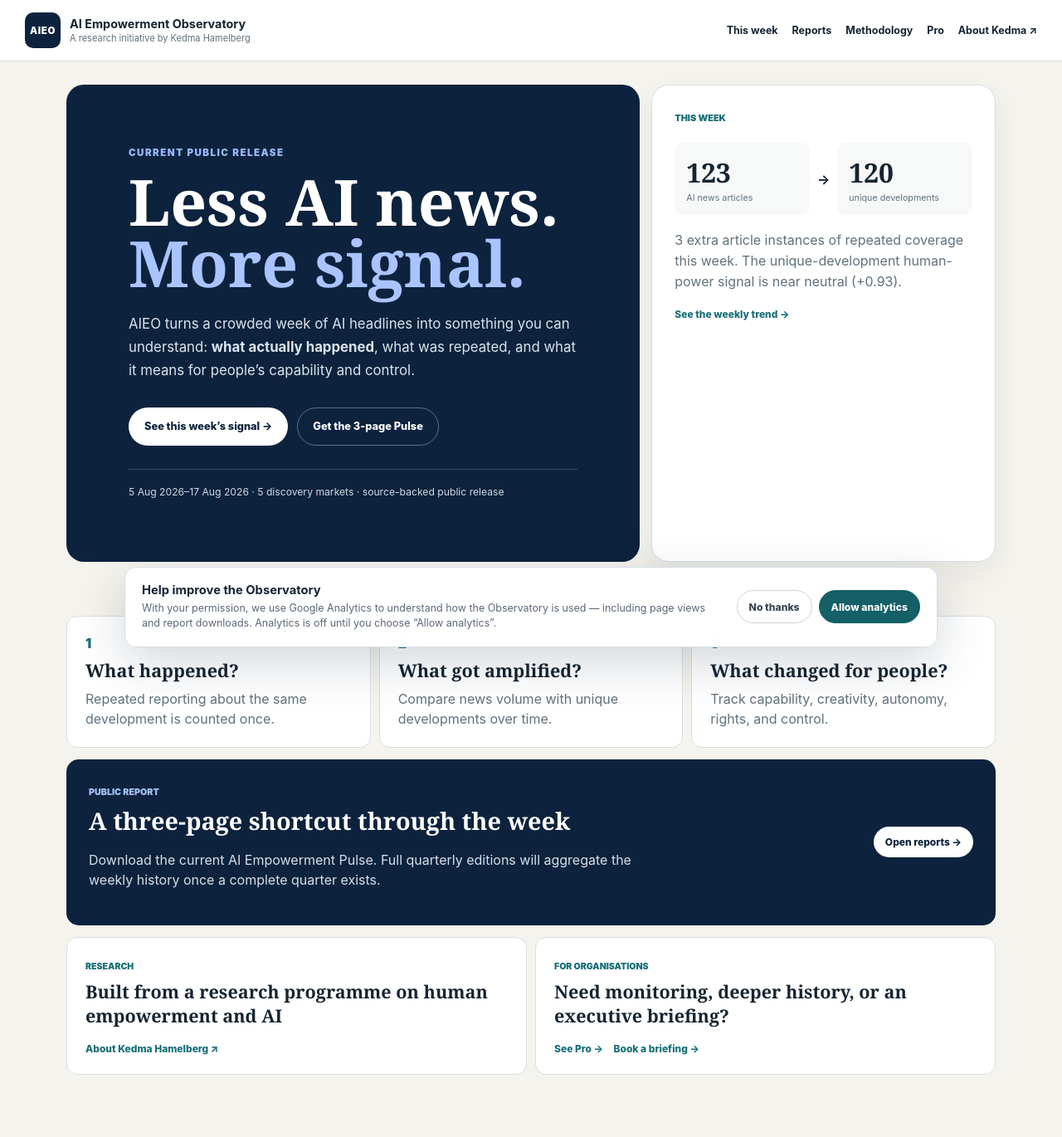
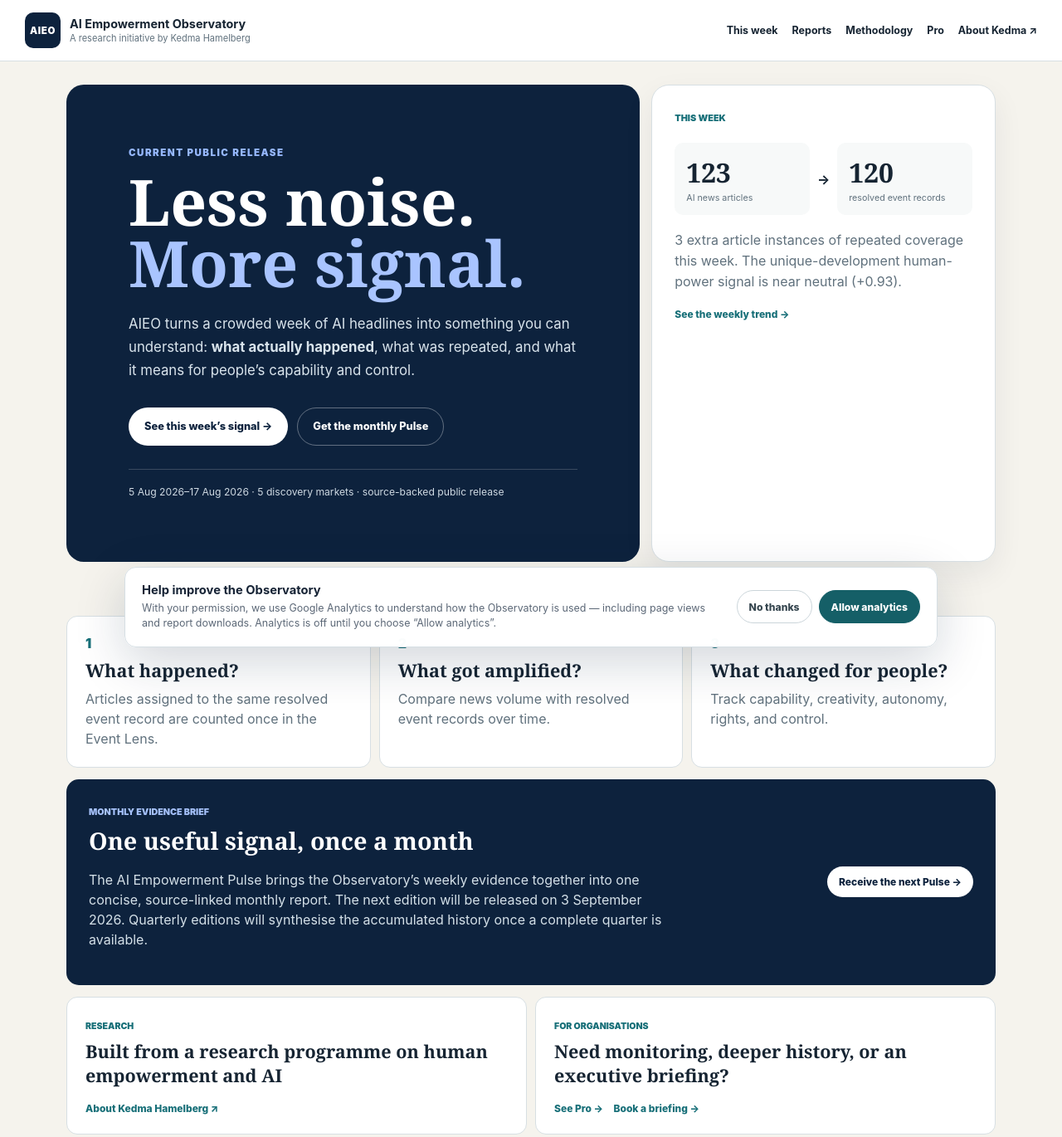
Before and after one commit to kedmahamelberg-ai/ai-empowerment-observatory, a plain HTML site: page index.html in a window 1280 px wide. Shown: the top 1370 px of the page at 83% size. Drawn offline with Linux system fonts and the light colour scheme.

Commit message:
Add files via upload

```diff
--- a/index.html
+++ b/index.html
@@ -31,8 +31,8 @@
       "AIEO",
       "AI Empowerment Observatory by Kedma Hamelberg"
     ]
-}
-</script>
+  }
+  </script>
 </head>
 
 <body>
@@ -66,7 +66,7 @@
         <p id="release-badge" class="kicker">Loading current release…</p>
 
         <h1>
-          Less AI news.
+          Less noise.
           <em>More signal.</em>
         </h1>
 
@@ -78,7 +78,7 @@
 
         <div class="hero-actions">
           <a class="button primary" href="./edu/">See this week’s signal →</a>
-          <a class="button secondary" href="./report/">Get the 3-page Pulse</a>
+          <a class="button secondary" href="./report/">Get the monthly Pulse</a>
         </div>
 
         <div id="scope-strip" class="scope-strip">
@@ -99,7 +99,7 @@
 
           <article>
             <strong id="home-event-count">—</strong>
-            <small>unique developments</small>
+            <small>resolved event records</small>
           </article>
         </div>
 
@@ -115,13 +115,13 @@
       <article>
         <span>1</span>
         <h2>What happened?</h2>
-        <p>Repeated reporting about the same development is counted once.</p>
+        <p>Articles assigned to the same resolved event record are counted once in the Event Lens.</p>
       </article>
 
       <article>
         <span>2</span>
         <h2>What got amplified?</h2>
-        <p>Compare news volume with unique developments over time.</p>
+        <p>Compare news volume with resolved event records over time.</p>
       </article>
 
       <article>
@@ -133,15 +133,17 @@
 
     <section class="home-report-card">
       <div>
-        <span>Public report</span>
-        <h2>A three-page shortcut through the week</h2>
+        <span>Monthly evidence brief</span>
+        <h2>One useful signal, once a month</h2>
         <p>
-          Download the current AI Empowerment Pulse. Full quarterly editions
-          will aggregate the weekly history once a complete quarter exists.
+          The AI Empowerment Pulse brings the Observatory’s weekly evidence
+          together into one concise, source-linked monthly report. The next
+          edition will be released on 3 September 2026. Quarterly editions will
+          synthesise the accumulated history once a complete quarter is available.
         </p>
       </div>
 
-      <a href="./report/">Open reports →</a>
+      <a href="./report/">Receive the next Pulse →</a>
     </section>
 
     <section class="home-bottom-grid">
```
